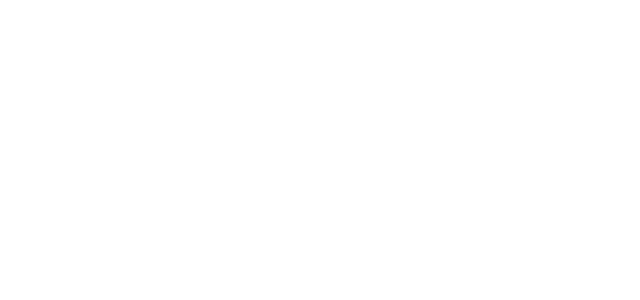
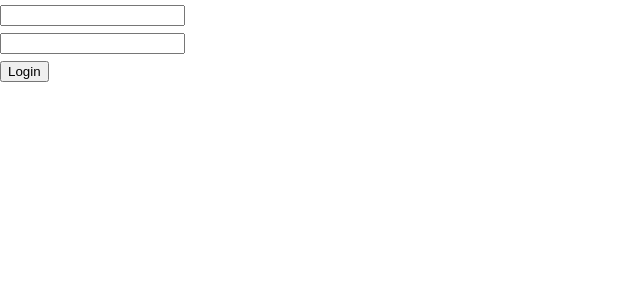
Before and after one commit to yeasin72/dpi-app, a React (Create React App) app: page /login in a window 1280 px wide. Before the commit this address had no page. Shown: the top 300 px of the page, without its empty margins (0-640 px from the left). Built offline with nearby package versions, Linux system fonts and the light colour scheme.

Commit message:
setting up default thing

```diff
--- a/src/Components/App.css
+++ b/src/Components/App.css
@@ -0,0 +1,28 @@
+* {
+    box-sizing: border-box;
+}
+:root{
+    --text-font: Roboto,sans-serif;
+    --heading-font: Roboto,sans-serif;
+    --color1: #000;
+    --color2: #000;
+    --color3: #000;
+    --color4: #000;
+    --color5: #000;
+}
+.App{
+    margin: 0;
+    padding: 0;
+    background: #fff;
+    color: #525666;
+    font-family: Roboto,sans-serif;
+    font-size: 17px;
+    font-weight: 300;
+    line-height: 28px;
+}
+.container{
+    width: 1300px;
+    margin: 0 auto;
+    padding: 0;
+    height: auto;
+}
--- a/src/Components/Auth/Auth.js
+++ /dev/null
@@ -1,13 +0,0 @@
-import React from 'react'
-import Login from './Login/Login'
-
-const Auth = () => {
-    return (
-        <div className="login-or-register">
-            <h2>login or Register</h2>
-            <Login />
-        </div>
-    )
-}
-
-export default Auth
--- a/src/Components/Auth/Login/Login.js
+++ b/src/Components/Auth/Login/Login.js
@@ -13,7 +13,7 @@
 
     //  ==> Login data from server <==
     const userLoginstatus = useSelector(state => state.userLoginstatus)
-    const { loading, loggedIn, error } = userLoginstatus
+    const { loading, loggedIn, error, success } = userLoginstatus
 
     //  ==> if login success <==
     if (loggedIn) {
@@ -61,9 +61,9 @@
                 <p>Invalid Email Address</p>
             </div>
             }
-            {error &&
-            <div className="error-tosat">
-                <p>{error}</p>
+            {(error || success) &&
+            <div className={error ? "error-toast" : "success-toast"}>
+                <p>{error ? error : success}</p>
             </div>
             }
             {loading &&
--- a/src/Components/Indicator/Indicator.js
+++ b/src/Components/Indicator/Indicator.js
@@ -4,7 +4,7 @@
     Routes,
     Route,
 } from "react-router-dom"
-import Auth from '../Auth/Auth'
+import Login from '../Auth/Login/Login'
 import Home from '../Home/Home'
 
 const Indicator = () => {
@@ -12,7 +12,7 @@
         <Router>
             <Routes>
                 <Route path="/" element={<Home />} />
-                <Route path="/login-or-register" element={<Auth />} />
+                <Route path="/login" element={<Login />} />
             </Routes>
         </Router>
     )
--- a/src/Redux/Action/loginAction.js
+++ b/src/Redux/Action/loginAction.js
@@ -1,5 +1,5 @@
 import axios from "axios"
-import { HIDE_ERROR, LOGIN_FAILED, LOGIN_REQUEST, LOGIN_SUCCESS } from "../Const/const"
+import { HIDE_ERROR, HIDE_SUCCESS_MESSAGE, LOGIN_FAILED, LOGIN_REQUEST, LOGIN_SUCCESS } from "../Const/const"
 const api = 'https://dpi-backend.herokuapp.com'
 
 export const userLogin = (formdata) => async (dispatch) => {
@@ -11,6 +11,12 @@
             type: LOGIN_SUCCESS,
             payload: logReq,
         })
+        setTimeout(() => {
+            dispatch({
+                type: HIDE_SUCCESS_MESSAGE,
+                payload: logReq,
+            })
+        }, 4000);
     } catch (error) {
         console.clear();
         dispatch({
--- a/src/Redux/Const/const.js
+++ b/src/Redux/Const/const.js
@@ -1,4 +1,5 @@
 export const LOGIN_REQUEST = "LOGIN_REQUEST"
 export const LOGIN_SUCCESS = "LOGIN_SUCCESS"
+export const HIDE_SUCCESS_MESSAGE = "HIDE_SUCCESS_MESSAGE"
 export const LOGIN_FAILED = "LOGIN_FAILED"
 export const HIDE_ERROR = "HIDE_ERROR"
--- a/src/Redux/Reducer/LoginReducer.js
+++ b/src/Redux/Reducer/LoginReducer.js
@@ -1,13 +1,15 @@
-import { HIDE_ERROR, LOGIN_FAILED, LOGIN_REQUEST, LOGIN_SUCCESS } from "../Const/const"
+import { HIDE_ERROR, HIDE_SUCCESS_MESSAGE, LOGIN_FAILED, LOGIN_REQUEST, LOGIN_SUCCESS } from "../Const/const"
 
 
 
-export const loginReducer = (state = { loggedIn: null, status:null, error: null }, action) => {
+export const loginReducer = (state = { loggedIn: null, status:null, error: null, success: null }, action) => {
     switch (action.type) {
         case LOGIN_REQUEST:
-            return { loading: true, loggedIn: null, status:null, error: null }
+            return { loading: true, loggedIn: null, status:null, error: null, success: null }
         case LOGIN_SUCCESS:
-            return { loading: false, loggedIn: action.payload.data, status:action.payload.status, error: null  }
+            return { loading: false, loggedIn: action.payload.data, status:action.payload.status, success: 'successfully loggedin', error: null  }
+        case HIDE_SUCCESS_MESSAGE:
+            return { loading: false, loggedIn: action.payload.data, status:action.payload.status, error: null, success: null }
         case LOGIN_FAILED:
             return { loading: false,
                 error: action.payload.message[0].messages[0].message,
```
Also changed, not shown: src/Components/Auth/Register/Register.js (+6 -3 lines), src/Components/Auth/Register/StudentReg.js (added, +30 -0 lines), src/Components/Auth/Register/TeacherReg.js (added, +30 -0 lines), src/Components/Footer/Footer.js (added, +11 -0 lines), src/Components/Header/Header.js (added, +14 -0 lines).
